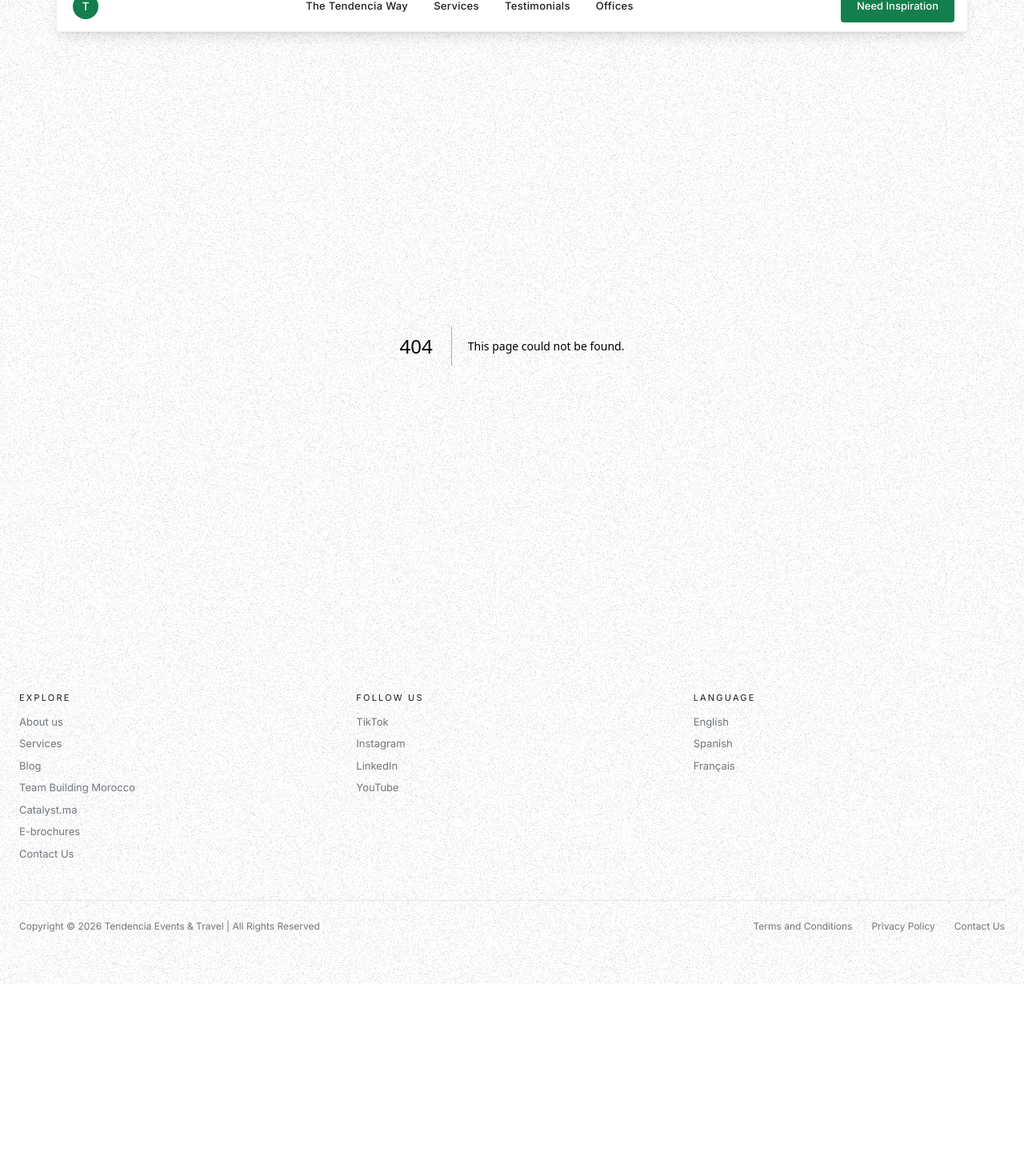
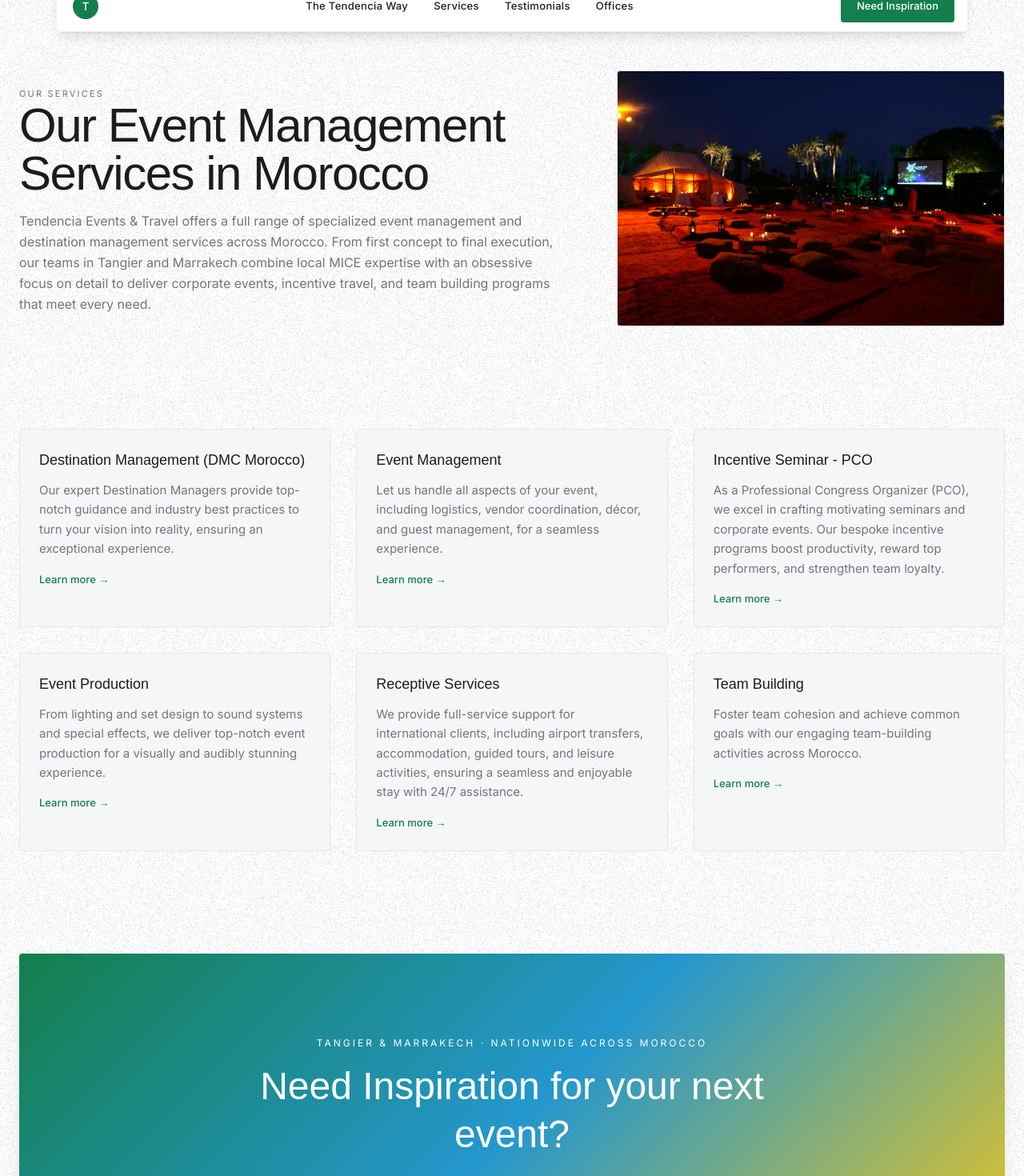
Before and after one commit to ali-r2005/tendenciaevents, a Next.js app: page /services in a window 1280 px wide. Before the commit this address had no page. Shown: the part 40-1510 px from the top of the page at 80% size. Before the commit the page ends 1270 px from the top, so only its background shows below. Built offline with nearby package versions, Linux system fonts and the light colour scheme; a web font is replaced by a local one.

Commit message:
add services page

```diff
--- a/i18n/en.ts
+++ b/i18n/en.ts
@@ -208,11 +208,55 @@ export const en = {
     mainContact: "Main contact: +(212) 5 39 32 01 91 | info@tendenciaevents.com",
   },
 
+  servicesPage: {
+    meta: {
+      title: "Event Management Services Morocco | Tendencia Events & Travel",
+      description:
+        "Full-service event management in Morocco: destination management (DMC), event production, incentive seminars & PCO, team building, and receptive services — from our teams in Tangier and Marrakech.",
+    },
+    label: "Our Services",
+    title: "Our Event Management Services in Morocco",
+    intro:
+      "Tendencia Events & Travel offers a full range of specialized event management and destination management services across Morocco. From first concept to final execution, our teams in Tangier and Marrakech combine local MICE expertise with an obsessive focus on detail to deliver corporate events, incentive travel, and team building programs that meet every need.",
+    items: [
+      {
+        title: "Destination Management (DMC Morocco)",
+        body: "Our expert Destination Managers provide top-notch guidance and industry best practices to turn your vision into reality, ensuring an exceptional experience.",
+        href: "/services/destination-management",
+      },
+      {
+        title: "Event Management",
+        body: "Let us handle all aspects of your event, including logistics, vendor coordination, décor, and guest management, for a seamless experience.",
+        href: "/services/event-management",
+      },
+      {
+        title: "Incentive Seminar - PCO",
+        body: "As a Professional Congress Organizer (PCO), we excel in crafting motivating seminars and corporate events. Our bespoke incentive programs boost productivity, reward top performers, and strengthen team loyalty.",
+        href: "/services/incentive-seminar-pco",
+      },
+      {
+        title: "Event Production",
+        body: "From lighting and set design to sound systems and special effects, we deliver top-notch event production for a visually and audibly stunning experience.",
+        href: "/services/event-production",
+      },
+      {
+        title: "Receptive Services",
+        body: "We provide full-service support for international clients, including airport transfers, accommodation, guided tours, and leisure activities, ensuring a seamless and enjoyable stay with 24/7 assistance.",
+        href: "/services/receptive-services",
+      },
+      {
+        title: "Team Building",
+        body: "Foster team cohesion and achieve common goals with our engaging team-building activities across Morocco.",
+        href: "/services/team-building",
+      },
+    ],
+  },
+
   footer: {
     copyright: "Copyright © 2026 Tendencia Events & Travel | All Rights Reserved",
     nav: [
       { label: "About us", href: "/about-us" },
-      { label: "Services", href: "#services" },
+      { label: "Services", href: "/services" },
       { label: "Blog", href: "/blog" },
       { label: "Team Building Morocco", href: "/team-building-morocco" },
       { label: "Catalyst.ma", href: "https://catalyst.ma" },
--- a/src/app/page.tsx
+++ b/src/app/page.tsx
@@ -24,7 +24,7 @@ export default function Home() {
             <div className="absolute inset-0 " />
             <div className="absolute inset-2 sm:inset-4 border border-white/15 rounded-[4px] pointer-events-none" />
             <div className="relative z-10 text-center max-w-3xl px-4 flex flex-col items-center">
-              <span className="inline-block bg-white/10 border border-white/25 backdrop-blur-sm text-white/90 text-[13px] sm:text-sm font-medium px-4 py-1.5 rounded-full mb-6">
+              <span className="inline-block bg-white/10 border border-white/25 backdrop-blur-sm text-white/90 text-[13px] sm:text-sm font-medium px-4 py-1.5 rounded-custom mb-6">
                 {t.hero.tagline}
               </span>
               <h1 className="font-display text-4xl sm:text-6xl lg:text-[64px] font-normal tracking-tight text-white leading-[1.1] mb-6">
--- /dev/null
+++ b/src/app/services/page.tsx
@@ -0,0 +1,108 @@
+import { Metadata } from "next";
+import { getDictionary } from "../../../i18n";
+
+const dictionary = getDictionary();
+
+export const metadata: Metadata = {
+  title: dictionary.servicesPage.meta.title,
+  description: dictionary.servicesPage.meta.description,
+};
+
+export default function Services() {
+  const t = getDictionary();
+
+  return (
+    <main className="w-full max-w-[1400px] mx-auto px-4 sm:px-6 py-6 space-y-24 sm:space-y-32">
+      {/* Hero */}
+      <section className="space-y-8 pt-8">
+        <div className="grid grid-cols-1 md:grid-cols-12 gap-8 md:gap-12 items-center">
+          <div className="md:col-span-7 space-y-2">
+            <span className="text-[11px] uppercase tracking-[0.2em] text-brand-muted">
+              {t.servicesPage.label}
+            </span>
+            <h1 className="font-display text-4xl sm:text-6xl font-normal text-brand-neutral tracking-tight">
+              {t.servicesPage.title}
+            </h1>
+            <p className="text-[16px] text-brand-muted leading-relaxed max-w-2xl pt-2">
+              {t.servicesPage.intro}
+            </p>
+          </div>
+          <div className="md:col-span-5">
+            <div className="w-full h-64 sm:h-80 bg-brand-canvas rounded-custom overflow-hidden border border-brand-border">
+              <img
+                src="/services-image.jpg"
+                alt="Tendencia Events services"
+                className="w-full h-full object-cover"
+              />
+            </div>
+          </div>
+        </div>
+      </section>
+
+      {/* Service cards */}
+      <section className="space-y-8">
+        <div className="grid grid-cols-1 sm:grid-cols-2 lg:grid-cols-3 gap-8">
+          {t.servicesPage.items.map((service) => (
+            <a
+              key={service.title}
+              href={service.href}
+              className="bg-brand-subtle border border-brand-border rounded-custom p-6 space-y-3 hover:border-brand-green hover:-translate-y-1 transition-all duration-200 block"
+            >
+              <h3 className="font-display text-lg text-brand-neutral font-normal">
+                {service.title}
+              </h3>
+              <p className="text-[15px] text-brand-muted leading-relaxed">{service.body}</p>
+              <span className="inline-block text-[13px] font-medium text-brand-green">
+                Learn more →
+              </span>
+            </a>
+          ))}
+        </div>
+      </section>
+
+      {/* CTA banner */}
+      <section className="w-full">
+        <div
+          className="rounded-custom overflow-hidden h-[380px] sm:h-[440px] relative w-full flex items-center justify-center p-6 text-center shadow-xl"
+          style={{ background: "linear-gradient(135deg, #147f4c 0%, #2497cd 50%, #f4c71a 100%)" }}
+        >
+          <div className="relative z-10 max-w-2xl px-4 flex flex-col items-center">
+            <span className="text-xs uppercase tracking-[0.25em] text-white mb-4">
+              {t.ctaBanner.eyebrow}
+            </span>
+            <h2 className="font-display text-3xl sm:text-5xl text-white font-normal mb-8 leading-tight">
+              {t.ctaBanner.title}
+            </h2>
+            <a
+              href="/contact-us"
+              className="bg-white hover:bg-brand-yellow transition-colors px-8 py-3.5 rounded-custom text-brand-green text-[13px] font-medium tracking-wide uppercase"
+            >
+              {t.ctaBanner.cta}
+            </a>
+          </div>
+        </div>
+      </section>
+
+      {/* Offices */}
+      <section className="grid grid-cols-1 sm:grid-cols-2 gap-10 pt-4">
+        <div>
+          <h3 className="font-display text-xl text-brand-neutral font-normal">
+            {t.offices.tangier.title}
+          </h3>
+          <p className="mt-2 text-[16px] text-brand-muted">{t.offices.tangier.address}</p>
+          <p className="mt-2 text-[16px] text-brand-muted">{t.offices.tangier.phone}</p>
+        </div>
+        <div>
+          <h3 className="font-display text-xl text-brand-neutral font-normal">
+            {t.offices.marrakech.title}
+          </h3>
+          <p className="mt-2 text-[16px] text-brand-muted">{t.offices.marrakech.address}</p>
+          <p className="mt-2 text-[16px] text-brand-muted">{t.offices.marrakech.phone}</p>
+        </div>
+        <p className="sm:col-span-2 text-[16px] text-brand-muted pt-2 border-t border-brand-border">
+          {t.offices.mainContact}
+        </p>
+      </section>
+    </main>
+  );
+}
```
